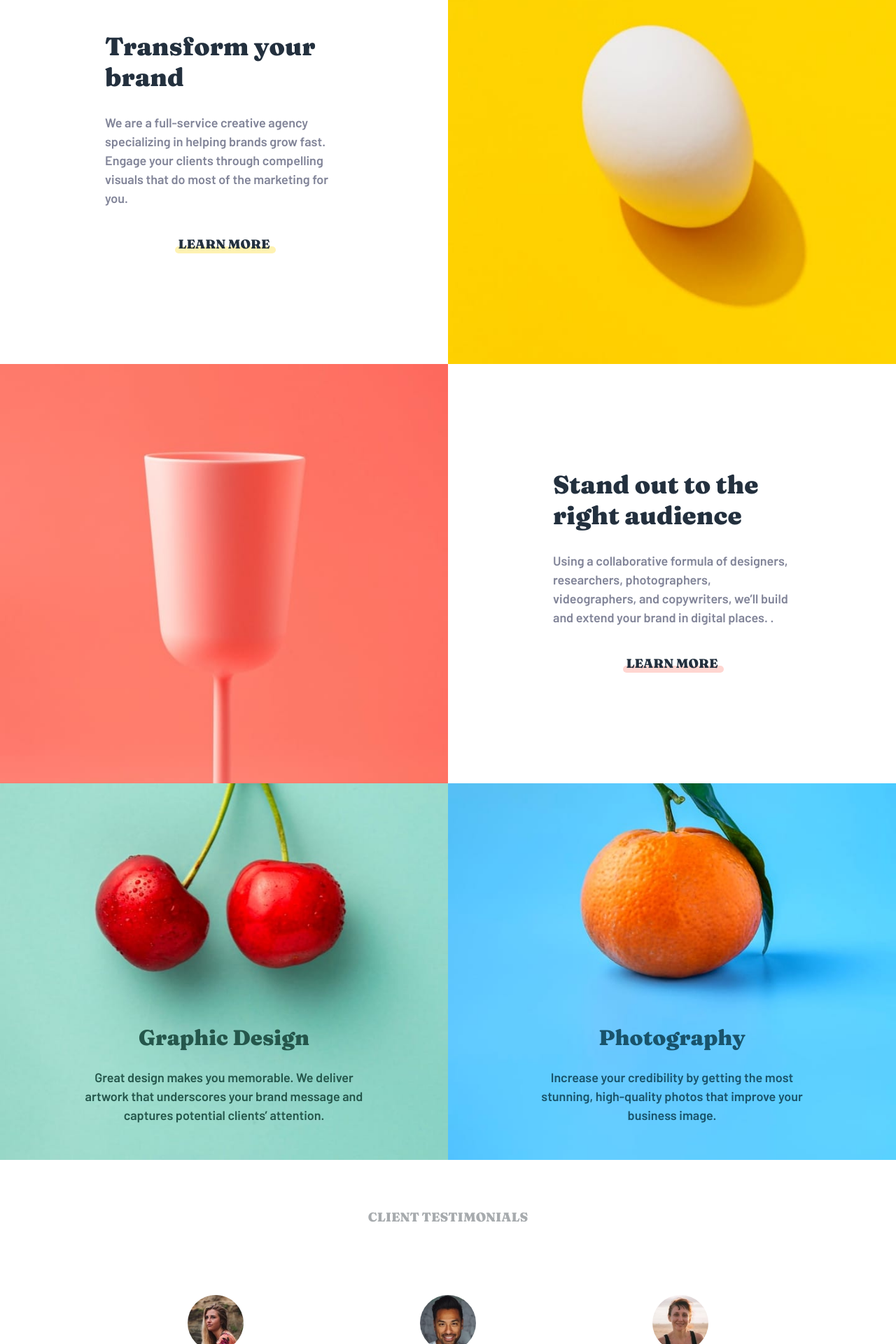
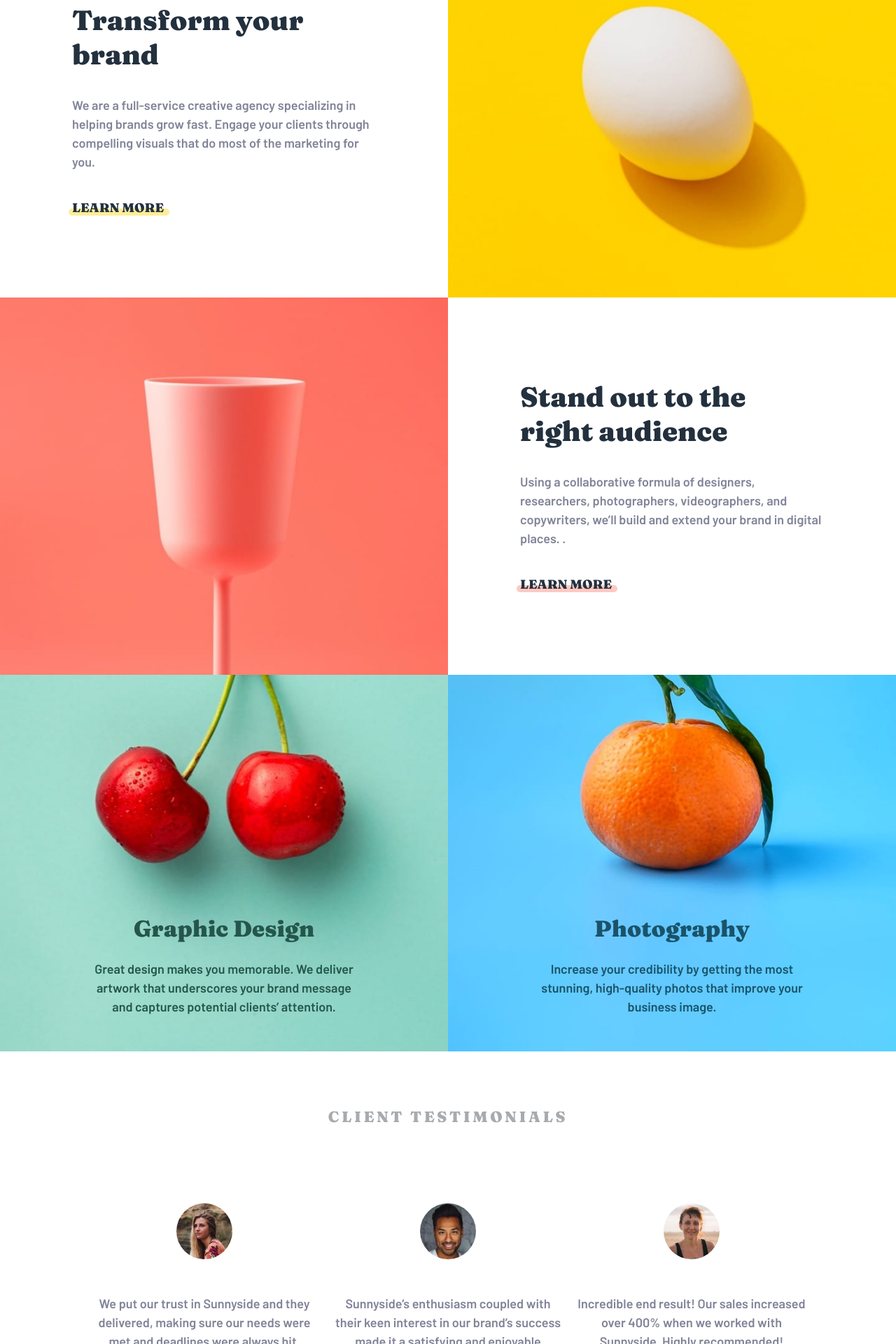
Before and after one commit to Andro87/sunnyside-agency-landing-page, a Next.js app: page / in a window 1280 px wide. Shown: the part 800-2720 px from the top of the page at 70% size. Built offline with nearby package versions, Linux system fonts and the light colour scheme.

Commit message:
[Changes] -changes

```diff
--- a/components/Testimonial.module.scss
+++ b/components/Testimonial.module.scss
@@ -1,13 +1,19 @@
+@import "../styles/variables.scss";
+
 .testimonial {
     img {
         border-radius: 50%;
         height: 80px;
         width: 80px;
-        margin-top: 50px;
+        margin-top: 70px;
         margin-bottom: 30px;
-        @media screen and (min-width: 750px) {
+
+        @media screen and (min-width: $tablet) {
             margin-bottom: 45px;
         }
+    }
+    @media screen and (min-width: $tablet) {
+        text-align: center;
     }
 }
 .details {
@@ -15,13 +21,14 @@
         color: var(--VeryDarkDesaturatedBlue);
         margin-bottom: 10px;
         margin-top: 30px;
-        @media screen and (min-width: 750px) {
+        letter-spacing: 0;
+        @media screen and (min-width: $tablet) {
             margin-top: 50px;
         }
     }
     p {
         color: var(--GrayishBlue);
-        font-size: 0.7rem;
+        font-size: 0.9rem;
         opacity: 0.7;
     }
 }
--- a/next.config.js
+++ b/next.config.js
@@ -5,9 +5,7 @@
     webpack(config) {
         config.module.rules.push({
             test: /\.svg$/,
-            issuer: {
-                test: /\.(js|ts)x?$/
-            },
+
             use: ["@svgr/webpack"]
         });
 
--- a/package.json
+++ b/package.json
@@ -14,11 +14,13 @@
     "react-dom": "17.0.2"
   },
   "devDependencies": {
+    "@svgr/webpack": "^5.5.0",
     "@types/node": "^15.12.2",
     "@types/react": "^17.0.11",
     "eslint": "7.28.0",
     "eslint-config-next": "11.0.0",
     "sass": "^1.35.1",
-    "typescript": "^4.3.3"
+    "typescript": "^4.3.3",
+    "webpack": "^5.42.1"
   }
 }
--- a/pages/index.tsx
+++ b/pages/index.tsx
@@ -14,7 +14,7 @@
                 />
                 <link rel="icon" href="/images/favicon-32x32.png" />
             </Head>
-            <div className={styles.header}>
+            <header className={styles.header}>
                 <div className={styles.navigation_wrap}>
                     <img src="../images/logo.svg" alt="logo" />
 
@@ -74,9 +74,9 @@
                         </g>
                     </svg>
                 </div>
-            </div>
+            </header>
 
-            <div className={`${styles.section} ${styles.order}`}>
+            <section className={`${styles.section} ${styles.order}`}>
                 <div className={styles.section_image}>
                     <picture>
                         <source
@@ -87,22 +87,23 @@
                     </picture>
                 </div>
                 <div className={styles.section_detail}>
+                    <div className={styles.detail_wrap}>
                         <h2>Transform your brand</h2>
 
                         <p>
-                        We are a full-service creative agency specializing in
-                        helping brands grow fast. Engage your clients through
-                        compelling visuals that do most of the marketing for
-                        you.
+                            We are a full-service creative agency specializing
+                            in helping brands grow fast. Engage your clients
+                            through compelling visuals that do most of the
+                            marketing for you.
                         </p>
                         <div className={styles.more}>
                             <a href="#">LEARN MORE</a>
-                        <div className={styles.underline}></div>
                         </div>
                     </div>
                 </div>
+            </section>
 
-            <div className={styles.section}>
+            <section className={styles.section}>
                 <div className={styles.section_image}>
                     <picture>
                         <source
@@ -113,22 +114,24 @@
                     </picture>
                 </div>
                 <div className={styles.section_detail}>
+                    <div className={styles.detail_wrap}>
                         <h2>Stand out to the right audience</h2>
                         <p>
-                        Using a collaborative formula of designers, researchers,
-                        photographers, videographers, and copywriters, we’ll
-                        build and extend your brand in digital places. .
+                            Using a collaborative formula of designers,
+                            researchers, photographers, videographers, and
+                            copywriters, we’ll build and extend your brand in
+                            digital places. .
                         </p>
-                    <div className={styles.more}>
+                        <div
+                            className={`${styles.more} ${styles.red_underline}`}
+                        >
                             <a href="#">LEARN MORE</a>
-                        <div
-                            className={`${styles.underline} ${styles.red_underline}`}
-                        ></div>
                         </div>
                     </div>
                 </div>
+            </section>
 
-            <div className={styles.section}>
+            <section className={styles.section}>
                 <div className={styles.wrap}>
                     <picture>
                         <source
@@ -174,7 +177,7 @@
                         </p>
                     </div>
                 </div>
-            </div>
+            </section>
 
             <div className={styles.testimonial_container}>
                 <h4 className={styles.title}> CLIENT TESTIMONIALS</h4>
@@ -241,7 +244,7 @@
                     />
                 </picture>
             </div>
-            <div className={styles.footer}>
+            <footer className={styles.footer}>
                 <div className={styles.footer_container}>
                     <svg
                         width="124"
@@ -307,7 +310,7 @@
                         </svg>
                     </div>
                 </div>
-            </div>
+            </footer>
         </div>
     );
 }
--- a/styles/Home.module.scss
+++ b/styles/Home.module.scss
@@ -1,3 +1,4 @@
+@import "../styles/variables.scss";
 .main_wrap {
     width: 100%;
 }
@@ -8,15 +9,17 @@
     background-position: bottom;
     background-repeat: no-repeat;
     background-size: cover;
-    padding: 25px 50px 250px;
+    padding: 40px 0 180px;
+    display: flex;
+    flex-direction: column;
+    align-items: center;
 
-    @media screen and (min-width: 750px) {
+    @media screen and (min-width: $tablet) {
         padding-bottom: 300px;
         background: url("../public/images/desktop/image-header.jpg");
         background-position: bottom;
         background-repeat: no-repeat;
         background-size: cover;
-        text-align: center;
     }
 }
 
@@ -25,10 +28,14 @@
     align-items: center;
     justify-content: space-between;
     position: relative;
-    /*****************/
+    width: 90%;
+
+    @media screen and (min-width: $tablet) {
+        width: 80%;
+    }
 }
 .btn_mobile {
-    @media screen and (min-width: 750px) {
+    @media screen and (min-width: $tablet) {
         display: none;
     }
 }
@@ -50,19 +57,20 @@
         text-decoration: none;
         font-family: "barlow";
         font-weight: 600;
-        color: var(--VeryDarkGrayishBlue);
+        font-size: 1rem;
+        color: var(--DarkGrayishBlue);
         margin-bottom: 20px;
         &:hover {
             color: var(--SoftRed);
         }
     }
-    @media screen and (min-width: 750px) {
+    @media screen and (min-width: $tablet) {
         display: none;
     }
 }
 .menu {
     display: none;
-    @media screen and (min-width: 750px) {
+    @media screen and (min-width: $tablet) {
         display: flex;
         align-items: center;
         a {
@@ -85,7 +93,7 @@
     position: absolute;
     right: 0;
     bottom: 100%;
-    @media screen and (min-width: 750px) {
+    @media screen and (min-width: $tablet) {
         display: none;
     }
 }
@@ -104,7 +112,7 @@
         color: var(--White);
         cursor: pointer;
     }
-    @media screen and (min-width: 750px) {
+    @media screen and (min-width: $tablet) {
         background: var(--White);
         margin-left: 50px;
     }
@@ -114,97 +122,122 @@
     width: 100%;
     display: flex;
     flex-direction: column;
+    align-items: center;
     color: var(--White);
+
     a {
         font-family: "fraunces";
         font-weight: 900;
         text-decoration: none;
         color: var(--VeryDarkDesaturatedBlue);
     }
-    @media screen and (min-width: 750px) {
+
+    @media screen and (min-width: $tablet) {
         flex-direction: row;
+        justify-content: center;
+        align-items: initial;
     }
 }
 
 .order {
-    @media screen and (min-width: 750px) {
+    @media screen and (min-width: $tablet) {
         flex-direction: row-reverse;
     }
 }
 .section_image {
     display: flex;
+    img,
+    picture {
+        width: 100%;
+        height: 100%;
+    }
+
+    @media screen and (min-width: $tablet) {
+        width: 50%;
+    }
+}
+.section_detail {
+    padding: 70px 10px;
+    width: 90%;
+    p {
+        margin-bottom: 40px;
+        margin-top: 35px;
+    }
+    @media screen and (min-width: $tablet) {
+        width: 50%;
+        display: flex;
+        flex-direction: column;
+        justify-content: center;
+        align-items: center;
+    }
+}
+.detail_wrap {
+    @media screen and (min-width: $tablet) {
+        width: 70%;
+    }
+}
+.more {
+    width: fit-content;
+    margin: auto;
+    position: relative;
+    &::after {
+        content: "";
+        height: 10px;
+        width: 110%;
+        border-radius: 8px;
+        background-color: var(--Yellow);
+        opacity: 0.4;
+        position: absolute;
+        bottom: 0;
+        left: -5px;
+        z-index: -1;
+    }
+    &:hover::after {
+        opacity: 1;
+    }
+    @media screen and (min-width: $tablet) {
+        margin: initial;
+        margin-right: auto;
+    }
+}
+
+.red_underline {
+    &::after {
+        background-color: var(--SoftRed);
+    }
+}
+
+.wrap {
+    display: flex;
+    flex-direction: column;
+    align-items: center;
+    position: relative;
+    width: 100%;
 
     img {
         width: 100%;
         height: 100%;
     }
-
-    @media screen and (min-width: 750px) {
+    @media screen and (min-width: $tablet) {
+        text-align: center;
         width: 50%;
-    }
-}
-.section_detail {
-    padding: 70px 25px;
-    p {
-        margin-bottom: 40px;
-    }
-    @media screen and (min-width: 750px) {
-        width: 50%;
-        display: flex;
-        flex-direction: column;
-        justify-content: center;
-    }
-    @media screen and (min-width: 900px) {
-        padding: 150px;
-    }
-}
-.more {
-    width: fit-content;
-    margin: auto;
-}
-.underline {
-    height: 10px;
-    border-radius: 8px;
-    background: var(--Yellow);
-    opacity: 0.3;
-    position: relative;
-    bottom: 8px;
-    right: 5px;
-    z-index: -1;
-    width: 110%;
-    margin: auto;
-    @media screen and (min-width: 750px) {
-        margin: initial;
-    }
-}
-.red_underline {
-    background: var(--SoftRed);
-}
-
-.wrap {
-    display: flex;
-    flex-direction: column;
-    position: relative;
-    width: 100%;
-    img {
-        width: 100%;
-        height: 100%;
-    }
-    @media screen and (min-width: 750px) {
-        text-align: center;
-        align-items: center;
     }
 }
 .info_wrap {
     position: absolute;
-    bottom: 0;
-    padding: 0 25px 50px;
+    bottom: 90px;
+    width: 90%;
 
     p {
         color: var(--DarkDesaturatedCyan);
     }
-    @media screen and (min-width: 900px) {
-        width: 70%;
+    @media screen and (min-width: $tablet) {
+        bottom: 0;
+    }
+
+    @media screen and (min-width: $desktop) {
+        bottom: 50px;
+        width: 60%;
     }
 }
 .photography {
@@ -214,31 +247,31 @@
     }
 }
 .testimonial_container {
-    width: 100%;
-    padding: 70px 25px;
-
-    @media screen and (min-width: 750px) {
-        text-align: center;
-        display: flex;
-        flex-direction: column;
-        align-items: center;
+    width: 90%;
+    padding: 70px 0;
+    display: flex;
+    flex-direction: column;
+    align-items: center;
+    justify-content: center;
+    margin: auto;
+    @media screen and (min-width: $tablet) {
+        width: 100%;
+        padding-top: 80px;
+        padding-bottom: 100px;
     }
 }
 .title {
     color: var(--GrayishBlue);
-    @media screen and (min-width: 750px) {
-        margin-bottom: 50px;
+    @media screen and (min-width: $tablet) {
+        margin-bottom: 40px;
     }
 }
 .testimonial_wrap {
-    @media screen and (min-width: 750px) {
+    @media screen and (min-width: $tablet) {
+        width: 80%;
         display: grid;
         grid-template-columns: repeat(3, 1fr);
-        grid-column-gap: 12px;
-    }
-
-    @media screen and (min-width: 900px) {
-        width: 80%;
+        grid-column-gap: 20px;
     }
 }
 .image_container {
@@ -249,20 +282,21 @@
         width: 100%;
         height: 100%;
     }
-    @media screen and (min-width: 750px) {
+    @media screen and (min-width: $tablet) {
         grid-template-columns: repeat(4, 1fr);
     }
 }
 .footer {
     width: 100%;
-    background-color: hsla(168, 34%, 41%, 0.5); /*rivedere*/
+    background-color: hsl(169, 58%, 77%);
     padding: 70px 25px;
 }
 .footer_container {
-    @media screen and (min-width: 750px) {
+    width: 90%;
+    margin-left: auto;
+    margin-right: auto;
+    @media screen and (min-width: $tablet) {
         width: 30%;
-        margin-left: auto;
-        margin-right: auto;
         text-align: center;
     }
     svg {
@@ -272,6 +306,7 @@
         }
     }
 }
+
 .link_wrap {
     display: flex;
     justify-content: space-between;
@@ -288,11 +323,11 @@
     }
 }
 .social {
-    width: 60%;
+    width: 50%;
     display: flex;
     align-items: center;
     justify-content: space-between;
-    margin: 50px auto 0;
+    margin: 80px auto 0;
     svg {
         &:hover {
             path {
--- a/styles/globals.scss
+++ b/styles/globals.scss
@@ -1,3 +1,5 @@
+@import "../styles/variables.scss";
+
 * {
     box-sizing: border-box;
     padding: 0;
@@ -42,8 +44,8 @@
 
 body {
     text-align: center;
-    font-size: clamp(0.8rem, 3vw, 1rem);
-    @media screen and (min-width: 750px) {
+
+    @media screen and (min-width: $tablet) {
         text-align: start;
     }
 }
@@ -55,28 +57,32 @@
     font-weight: 900;
 }
 h1 {
-    font-size: clamp(1.45rem, 5vw, 3rem);
+    font-size: 2.5rem;
     letter-spacing: 0.4rem;
     color: var(--White);
     margin-top: 80px;
-    margin-bottom: 50px;
+    margin-bottom: 40px;
 }
 h2 {
-    font-size: clamp(1rem, 4vw, 2rem);
+    font-size: 2.2rem;
     color: var(--VeryDarkDesaturatedBlue);
-    margin-bottom: 30px;
 }
 h3 {
-    font-size: clamp(0.8rem, 3vw, 1.7rem);
+    font-size: 1.8rem;
     color: var(--DarkDesaturatedCyan);
     margin-bottom: 30px;
-    @media screen and (min-width: 750px) {
+    @media screen and (min-width: $tablet) {
         margin-bottom: 25px;
     }
+}
+h4 {
+    font-size: 1.2rem;
+    letter-spacing: 0.2rem;
 }
 p {
     font-family: "barlow";
     font-weight: 600;
     color: var(--DarkGrayishBlue);
     line-height: 150%;
+    font-size: 1rem;
 }
--- /dev/null
+++ b/styles/variables.scss
@@ -0,0 +1,2 @@
+$tablet: 750px;
+$desktop: 900px;
```
Also changed, not shown: 1 other file (tests, documents, lock files or other folders). Lines whose indentation alone changed are shown as unchanged.
